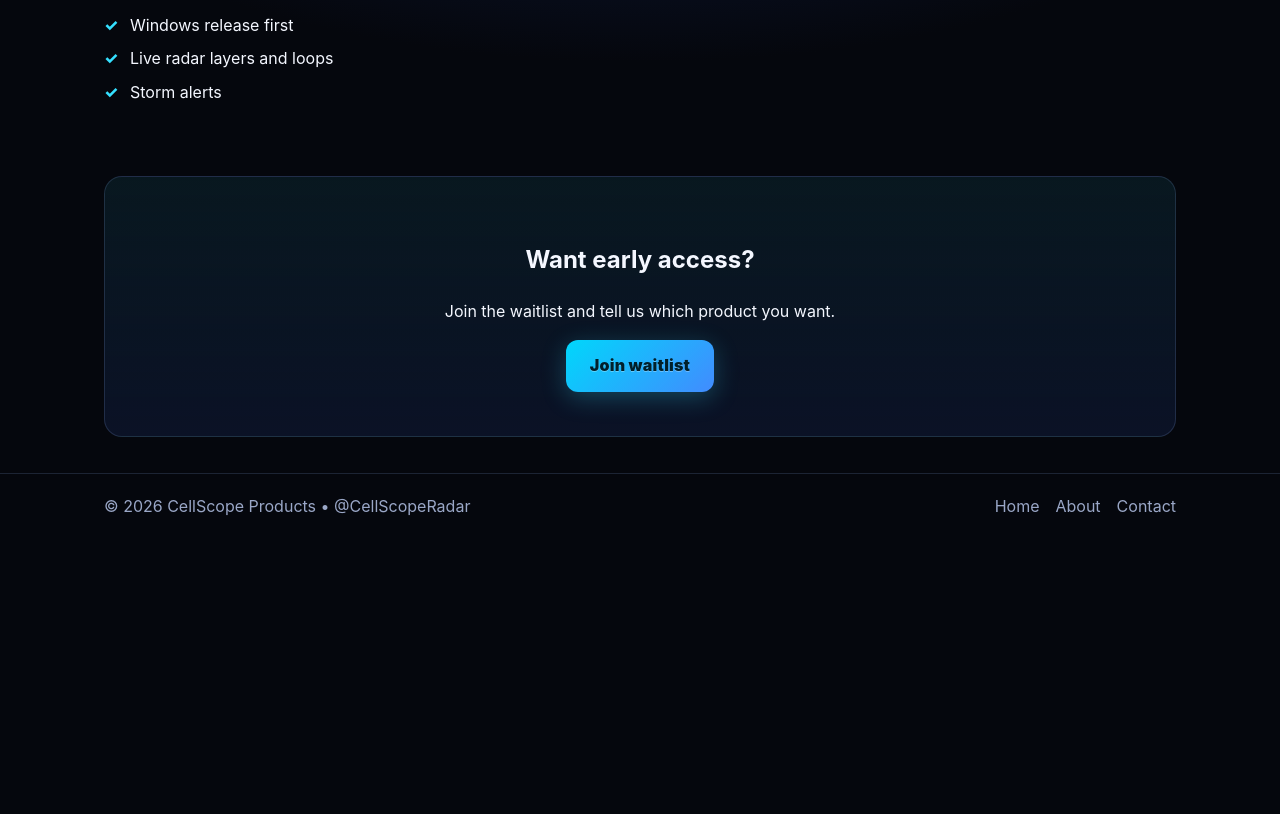
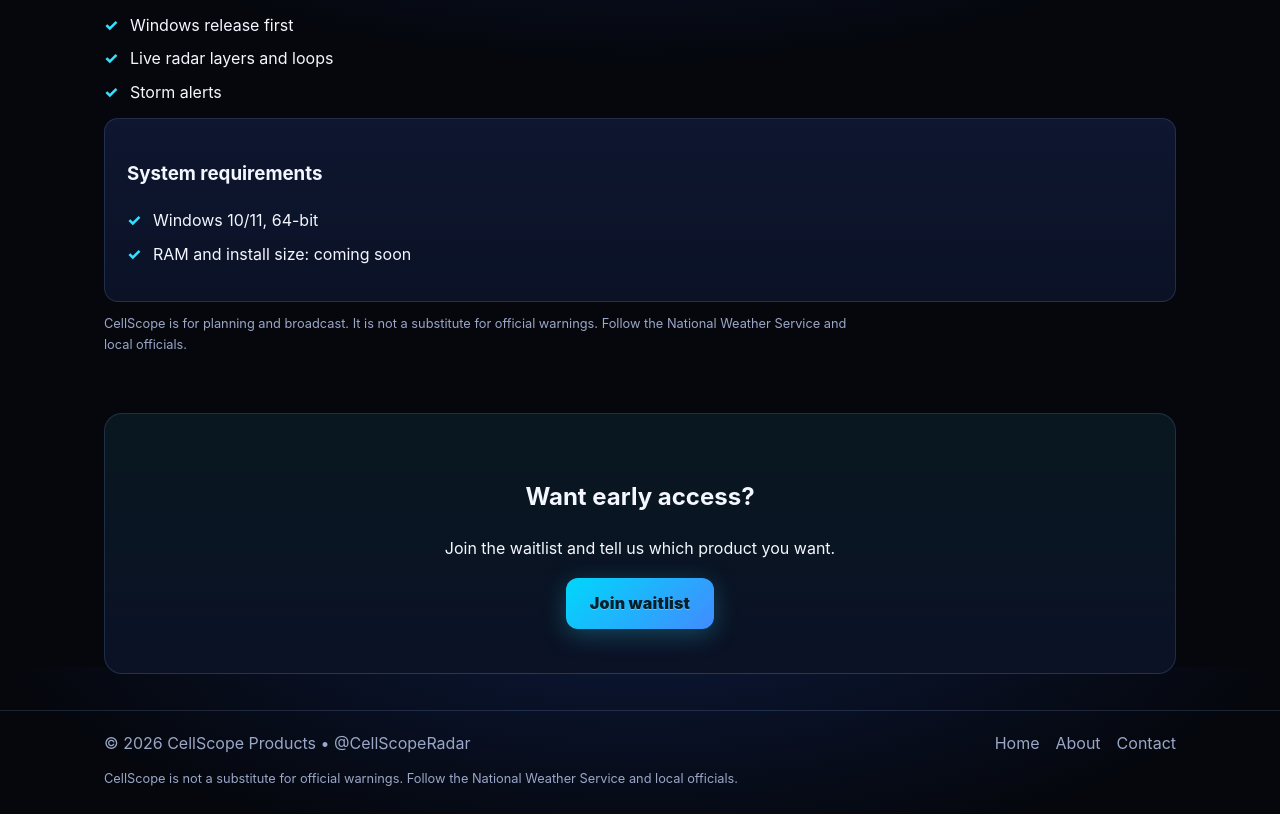
Before and after one commit to SiraTone/weatherbluegrass, a plain HTML site: page products.html in a window 1280 px wide. Shown: the part 4933-5747 px from the top of the page. Before the commit the page ends 5473 px from the top, so only its background shows below. Drawn offline with Linux system fonts and the light colour scheme.

Commit message:
NWS safety notice sitewide, Radar system reqs and app shot slot

```diff
--- a/assets/style.css
+++ b/assets/style.css
@@ -97,7 +97,8 @@
 .stat strong{display:block;font-size:1.6rem;letter-spacing:-.5px}
 .stat span{color:var(--sub);font-size:.85rem}
 @media(max-width:860px){.stats{grid-template-columns:1fr 1fr}}
-.site-footer{border-top:1px solid var(--border);margin-top:36px;padding:20px 0;color:var(--sub)}
+.site-footer{border-top:1px solid var(--border);margin-top:36px;padding:20px 0 24px;color:var(--sub)}
+.safety{margin:12px 0 0;font-size:.8rem;color:var(--sub);max-width:760px}
 .status{display:inline-block;font-size:.7rem;font-weight:800;letter-spacing:1.5px;text-transform:uppercase;color:#3a2a00;background:linear-gradient(180deg,#ffe27a,var(--yellow));border-radius:999px;padding:4px 11px;margin:0 0 8px}
 .perf{width:100%;border-collapse:collapse;margin:12px 0;font-size:.95rem}
 .perf th,.perf td{text-align:left;padding:9px 10px;border-bottom:1px solid var(--border)}
--- a/products.html
+++ b/products.html
@@ -69,11 +69,17 @@
     <h2>4. CellScope Radar</h2>
     <p>Standalone radar application for live storm tracking. First release on Windows.</p>
     <ul class="checklist"><li>Windows release first</li><li>Live radar layers and loops</li><li>Storm alerts</li></ul>
+    <div class="card muted">
+      <h3>System requirements</h3>
+      <ul class="checklist"><li>Windows 10/11, 64-bit</li><li>RAM and install size: coming soon</li></ul>
+    </div>
+    <img class="shot" src="assets/radar-app.png" alt="CellScope Radar app on Windows" onerror="this.remove()">
+    <p class="safety">CellScope is for planning and broadcast. It is not a substitute for official warnings. Follow the National Weather Service and local officials.</p>
   </section>
 
   <section class="cta"><h2>Want early access?</h2><p>Join the waitlist and tell us which product you want.</p><a class="btn" href="contact.html">Join waitlist</a></section>
 </main>
-<footer class="site-footer"><div class="container footer-inner"><span>© <span id="year"></span> CellScope Products • <a href="https://x.com/CellScopeRadar">@CellScopeRadar</a></span><nav><a href="index.html">Home</a><a href="about.html">About</a><a href="contact.html">Contact</a></nav></div></footer>
+<footer class="site-footer"><div class="container footer-inner"><span>© <span id="year"></span> CellScope Products • <a href="https://x.com/CellScopeRadar">@CellScopeRadar</a></span><nav><a href="index.html">Home</a><a href="about.html">About</a><a href="contact.html">Contact</a></nav></div><div class="container"><p class="safety">CellScope is not a substitute for official warnings. Follow the National Weather Service and local officials.</p></div></footer>
 <script src="assets/app.js"></script>
 </body>
 </html>
```
Also changed, not shown: about.html (+1 -1 lines), contact.html (+1 -1 lines), index.html (+1 -0 lines).
